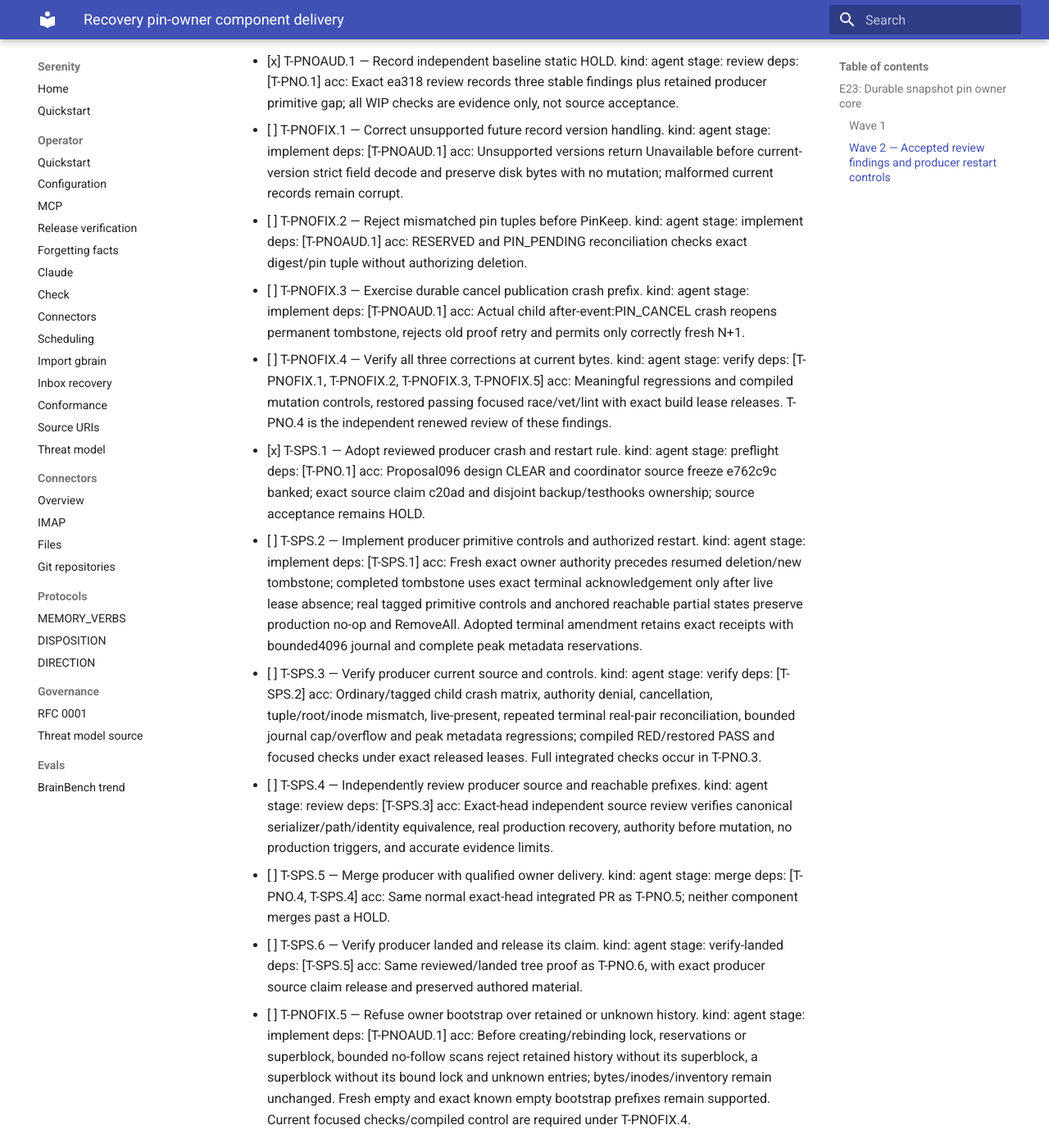
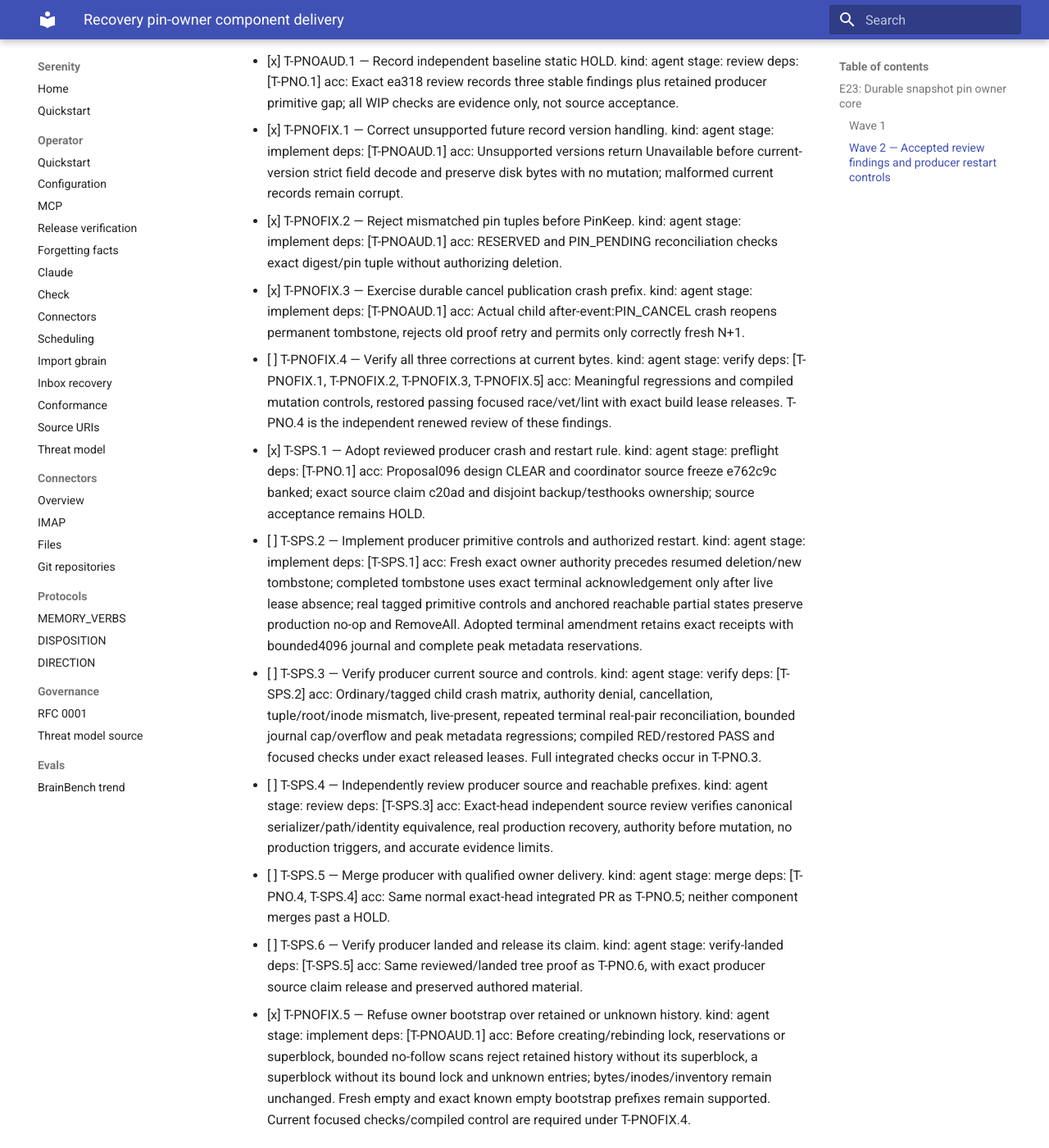
Before and after one commit to sirerun/serenity, an MkDocs documentation site: the page built from docs/plans/recovery-pin-owner-delivery-2026-10-03.md, in a window 1280 px wide and 1400 px high, scrolled down 964 px. Shown: the whole window at 82% size. Built offline with MkDocs 1.6.1 and Material for MkDocs 9.7.7, drawn with Linux system fonts in a browser that asks for light colours; some of the changed text lies outside the part shown.

```diff
--- a/docs/plans/recovery-pin-owner-delivery-2026-10-03.md
+++ b/docs/plans/recovery-pin-owner-delivery-2026-10-03.md
@@ -23,11 +23,11 @@ Logical T23.50, full READY/coordinator/factory authority, post-restore release,
 
 - [x] T-PNOAUD.1 — Record independent baseline static HOLD. kind: agent stage: review deps: [T-PNO.1]
   acc: Exact ea318 review records three stable findings plus retained producer primitive gap; all WIP checks are evidence only, not source acceptance.
-- [ ] T-PNOFIX.1 — Correct unsupported future record version handling. kind: agent stage: implement deps: [T-PNOAUD.1]
+- [x] T-PNOFIX.1 — Correct unsupported future record version handling. kind: agent stage: implement deps: [T-PNOAUD.1]
   acc: Unsupported versions return Unavailable before current-version strict field decode and preserve disk bytes with no mutation; malformed current records remain corrupt.
-- [ ] T-PNOFIX.2 — Reject mismatched pin tuples before PinKeep. kind: agent stage: implement deps: [T-PNOAUD.1]
+- [x] T-PNOFIX.2 — Reject mismatched pin tuples before PinKeep. kind: agent stage: implement deps: [T-PNOAUD.1]
   acc: RESERVED and PIN_PENDING reconciliation checks exact digest/pin tuple without authorizing deletion.
-- [ ] T-PNOFIX.3 — Exercise durable cancel publication crash prefix. kind: agent stage: implement deps: [T-PNOAUD.1]
+- [x] T-PNOFIX.3 — Exercise durable cancel publication crash prefix. kind: agent stage: implement deps: [T-PNOAUD.1]
   acc: Actual child after-event:PIN_CANCEL crash reopens permanent tombstone, rejects old proof retry and permits only correctly fresh N+1.
 - [ ] T-PNOFIX.4 — Verify all three corrections at current bytes. kind: agent stage: verify deps: [T-PNOFIX.1, T-PNOFIX.2, T-PNOFIX.3, T-PNOFIX.5]
   acc: Meaningful regressions and compiled mutation controls, restored passing focused race/vet/lint with exact build lease releases. T-PNO.4 is the independent renewed review of these findings.
```
Also changed, not shown: other parts of docs/plans/recovery-pin-owner-delivery-2026-10-03.md (+3 -1 lines).
